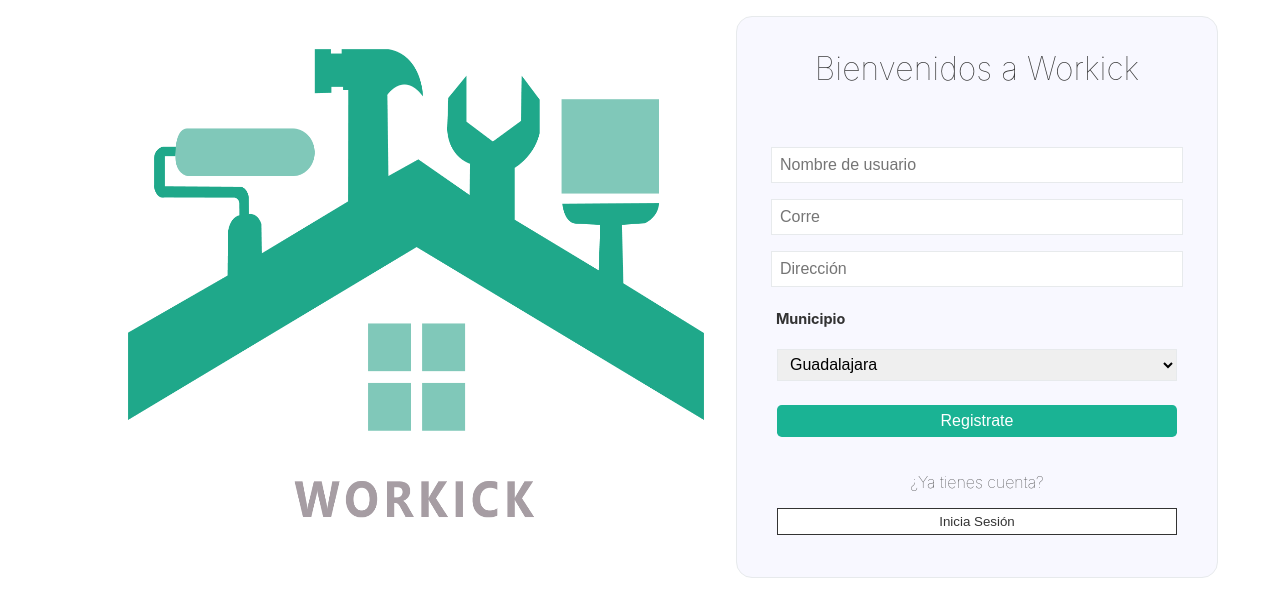
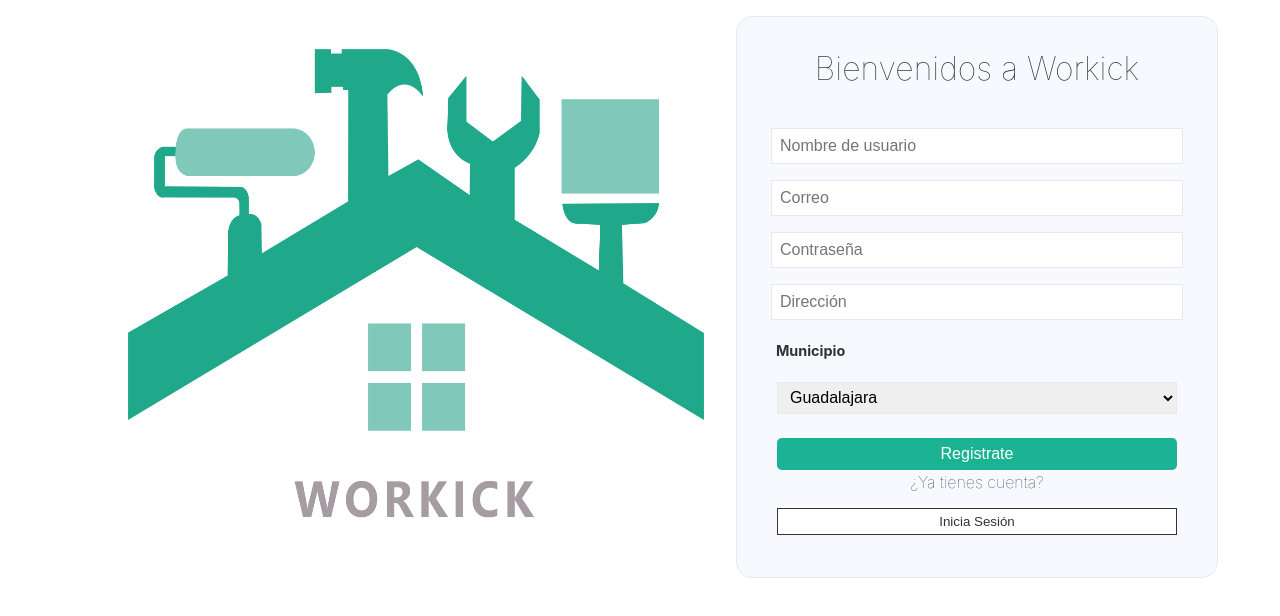
Before and after one commit to armap99/Workick-Frontend, a React (Create React App) app: page /register in a window 1280 px wide. Shown: the top 616 px of the page. Built offline with nearby package versions, Linux system fonts and the light colour scheme.

Commit message:
/feat: new functions in register form

```diff
--- a/package.json
+++ b/package.json
@@ -6,6 +6,7 @@
     "@testing-library/jest-dom": "^5.15.0",
     "@testing-library/react": "^11.2.7",
     "@testing-library/user-event": "^12.8.3",
+    "axios": "^0.24.0",
     "react": "^17.0.2",
     "react-dom": "^17.0.2",
     "react-router-dom": "^5.0.0",
--- a/src/App.jsx
+++ b/src/App.jsx
@@ -3,6 +3,7 @@ import { Suspense, lazy } from 'react'
 
 import './App.css'
 
+const Principal = lazy(() => import('./Views/Principal'))
 const Register = lazy(() => import('./Views/Register'))
 
 function App() {
@@ -12,7 +13,10 @@ function App() {
         <Router>
           <div>
             <Switch>
-              <Route path="/register">
+              <Route exact path="/">
+                <Principal></Principal>
+              </Route>
+              <Route exact path="/register">
                 <Register></Register>
               </Route>
             </Switch>
--- /dev/null
+++ b/src/Views/Principal/index.jsx
@@ -0,0 +1,9 @@
+const Principal = () => {
+  return (
+    <div>
+      <p>Principal</p>
+    </div>
+  )
+}
+
+export default Principal
--- a/src/components/RegisterForm/index.jsx
+++ b/src/components/RegisterForm/index.jsx
@@ -1,4 +1,5 @@
 import { useState } from 'react'
+import { createNewAccount } from '../../services/accountService'
 import './styles.css'
 
 const RegisterForm = () => {
@@ -6,57 +7,93 @@ const RegisterForm = () => {
   const [email, setEmail] = useState('')
   const [address, setAddress] = useState('')
   const [city, setCity] = useState('')
+  const [password, setPassword] = useState('')
+
+  const sendDataAccount = async (evento) => {
+    evento.preventDefault() // para no recargar pagina
+    const data = {
+      name,
+      email,
+      address,
+      city,
+      password,
+    }
+    const res = await createNewAccount(data)
+    console.log(res)
+    setAddress('')
+  }
 
   const onChangeName = (e) => {
-    console.log(name)
+    // console.log(name)
     setName(e.target.value)
   }
 
   const onChangeEmail = (event) => {
-    console.log(email)
+    // console.log(email)
     setEmail(event.target.value)
   }
 
   const onChangeAddress = (e) => {
-    console.log(address)
+    // console.log(address)
     setAddress(e.target.value)
   }
 
   const onChangeCity = (e) => {
-    console.log(city)
+    // console.log(city)
     setCity(e.target.value)
+  }
+
+  const onChangePassword = (e) => {
+    // console.log(password)
+    setPassword(e.target.value)
   }
 
   return (
     <div className="form-container-register">
       <p className="text-register-title">Bienvenidos a Workick</p>
-      <form className="sub-container-form-register">
+      <form className="sub-container-form-register" onSubmit={sendDataAccount}>
         <input
           className="input-register-for"
           type="text"
           placeholder="Nombre de usuario"
           onChange={onChangeName}
+          value={name}
         />
         <input
           className="input-register-for"
           type="email"
-          placeholder="Corre"
+          placeholder="Correo"
           onChange={onChangeEmail}
+          value={email}
+        />
+        <input
+          className="input-register-for"
+          type="password"
+          placeholder="Contraseña"
+          onChange={onChangePassword}
+          value={password}
         />
         <input
           className="input-register-for"
           type="text"
           placeholder="Dirección"
           onChange={onChangeAddress}
+          value={address}
         />
         <p className="municipio-text-register-form">Municipio</p>
-        <select className="input-register-for" onChange={onChangeCity}>
+        <select
+          className="input-register-for"
+          onChange={onChangeCity}
+          value={city}
+        >
           <option value="Guadalajara">Guadalajara</option>
           <option value="Zapopan">Zapopan</option>
           <option value="Tlajomulco">Tlajomulco</option>
           <option value="Tlaquepaque">Tlaquepaque</option>
         </select>
-        <button className="button-register-form">Registrate</button>
+        <button className="button-register-form" type="submit">
+          Registrate
+        </button>
       </form>
       <p className="footer-registerform-text">¿Ya tienes cuenta?</p>
       <button className="footer-button-login-register">Inicia Sesión</button>
--- /dev/null
+++ b/src/services/accountService.js
@@ -0,0 +1,11 @@
+import axios from 'axios'
+
+const axiosDefault = axios.create({
+  baseUrl: 'http://localhost:5000',
+  headers: { 'Content-Type': 'application/json' },
+})
+
+export const createNewAccount = async (data) => {
+  const res = await axiosDefault.post('http://localhost:5000/cuenta', data)
+  return res
+}
```
Also changed, not shown: 1 other file (tests, documents, lock files or other folders).
